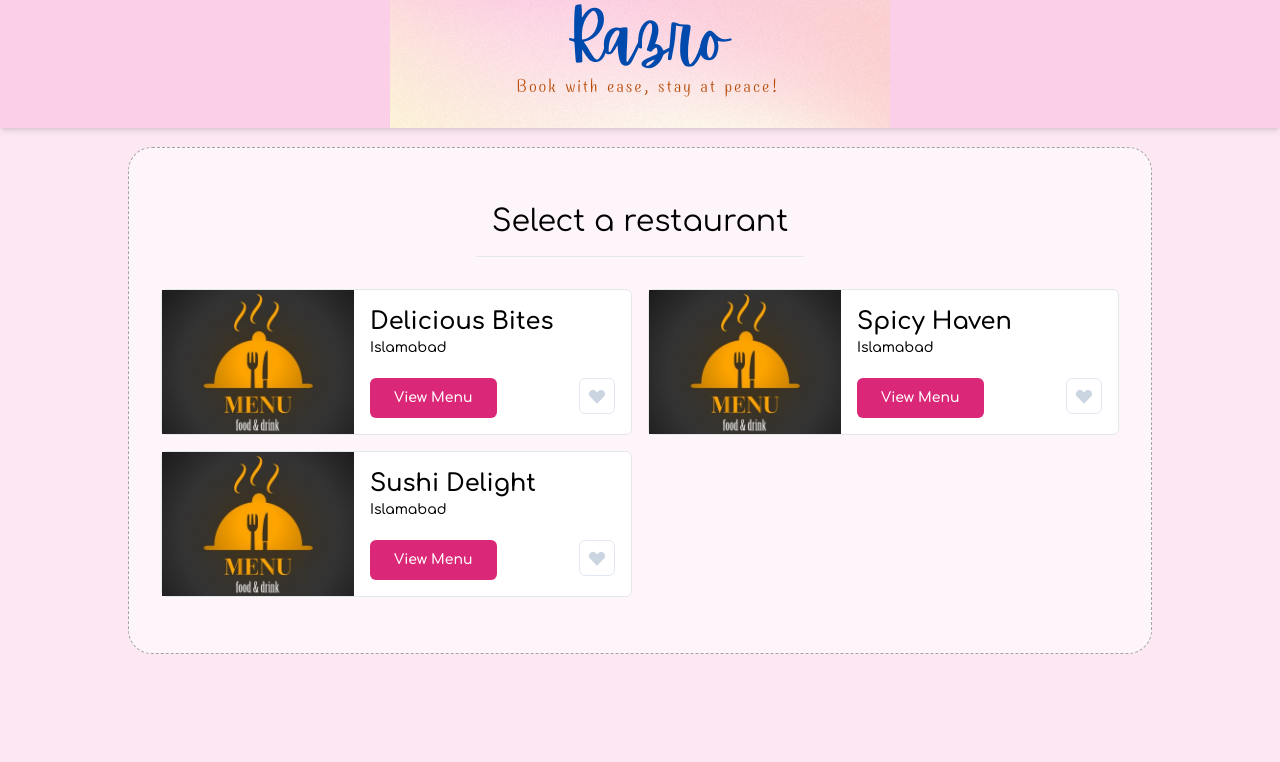
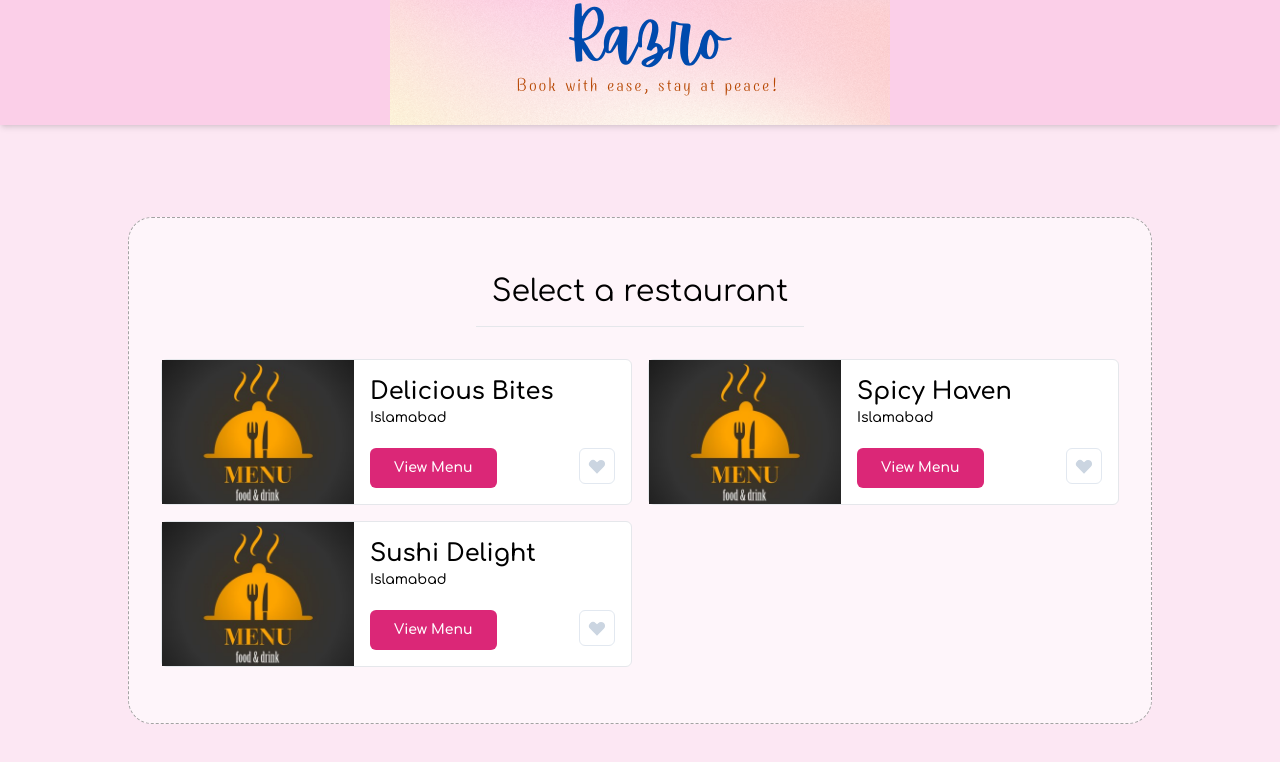
Before and after one commit to ibmaq/resva, a Next.js app: page / in a window 1280 px wide. Shown: the top 762 px of the page. Built offline with nearby package versions, Linux system fonts and the light colour scheme.

Commit message:
minor ui enhancements

```diff
--- a/app/Components/SelectFood.js
+++ b/app/Components/SelectFood.js
@@ -3,7 +3,7 @@ import AudioRecorder from "./AudioRecorder";
 
 export default function SelectFood({ setCurrentPage, audio, setAudio }) {
   return (
-    <div className="flex w-full flex-col gap-4 border border-dashed border-neutral-400 rounded-3xl px-4 py-10 bg-white/60">
+    <div className="flex w-full flex-col gap-4 border border-dashed border-neutral-400 rounded-3xl bg-white/60 h-[calc(100vh-128px)] overflow-y-auto">
       <h1 className="text-3xl self-center border-b p-4">Restaurant Menu</h1>
       <div className="flex w-full h-[80vh] relative">
         <Image src="/menu_1.jpg" fill={true} alt="restaurant menu" />
--- a/app/page.js
+++ b/app/page.js
@@ -11,11 +11,11 @@ export default function Home() {
   const [audio, setAudio] = useState(null);
 
   return (
-    <main className="bg-pink-100 min-h-screen max-h-full relative">
-      <div className="bg-pink-200 absolute top-0 h-32 shadow-md shadow-black/10 flex items-center justify-center p-10 w-full overflow-hidden">
+    <main className="bg-pink-100 h-screen relative flex flex-col gap-4">
+      <div className="bg-pink-200 h-32 shadow-md shadow-black/10 flex items-center justify-center w-full overflow-hidden">
         <Image src="/logo.png" width={500} height={500} alt="razro logo" />
       </div>
-      <div className="min-h-screen max-h-full flex items-center w-[80vw] mx-auto">
+      <div className="h-[calc(100vh-128px)] flex items-center w-[80vw] mx-auto">
         {/* <h1 className="text-5xl font-bold">Welcome to Resva</h1> */}
         {currentPage === 1 ? (
           <SelectRestaurant setCurrentPage={setCurrentPage} />
@@ -31,8 +31,6 @@ export default function Home() {
           <h1>Thank you for your order!</h1>
         )}
       </div>
-
-      {/* <SelectRestaurant /> */}
     </main>
   );
 }
```
